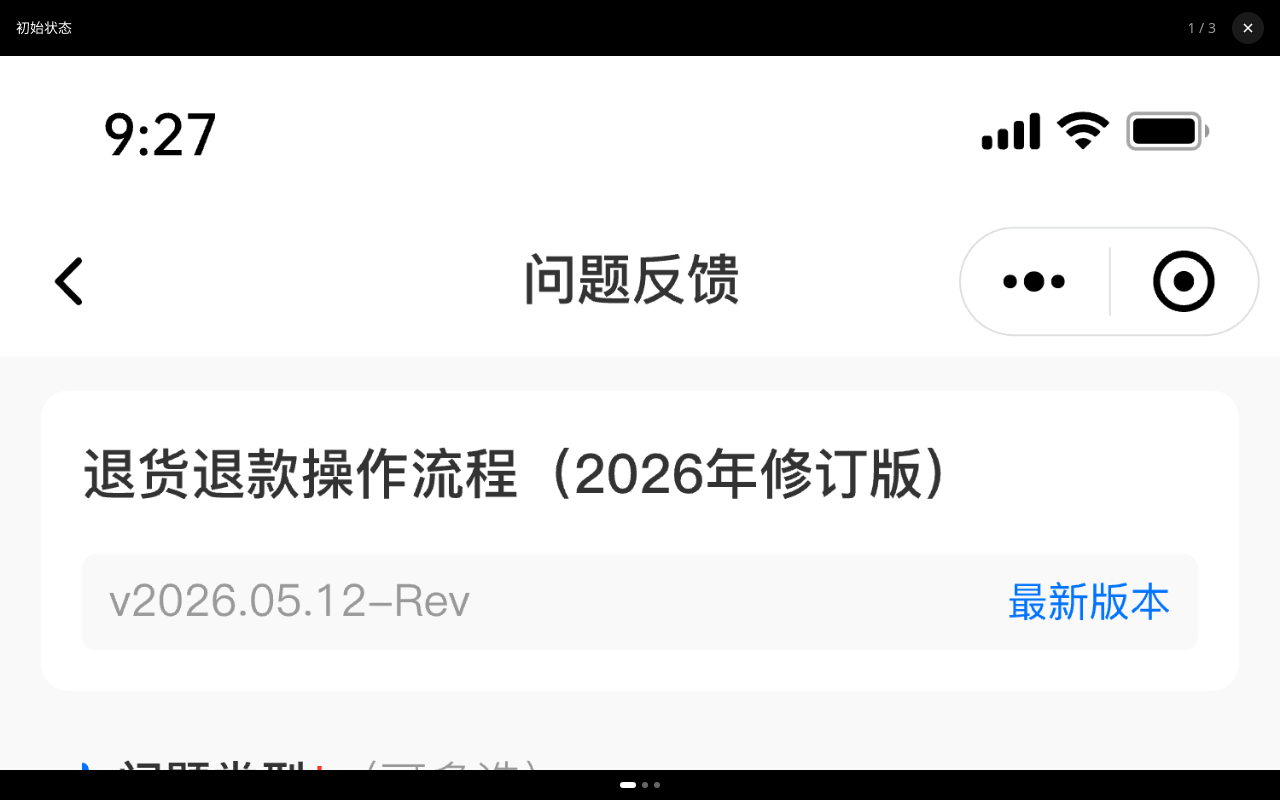
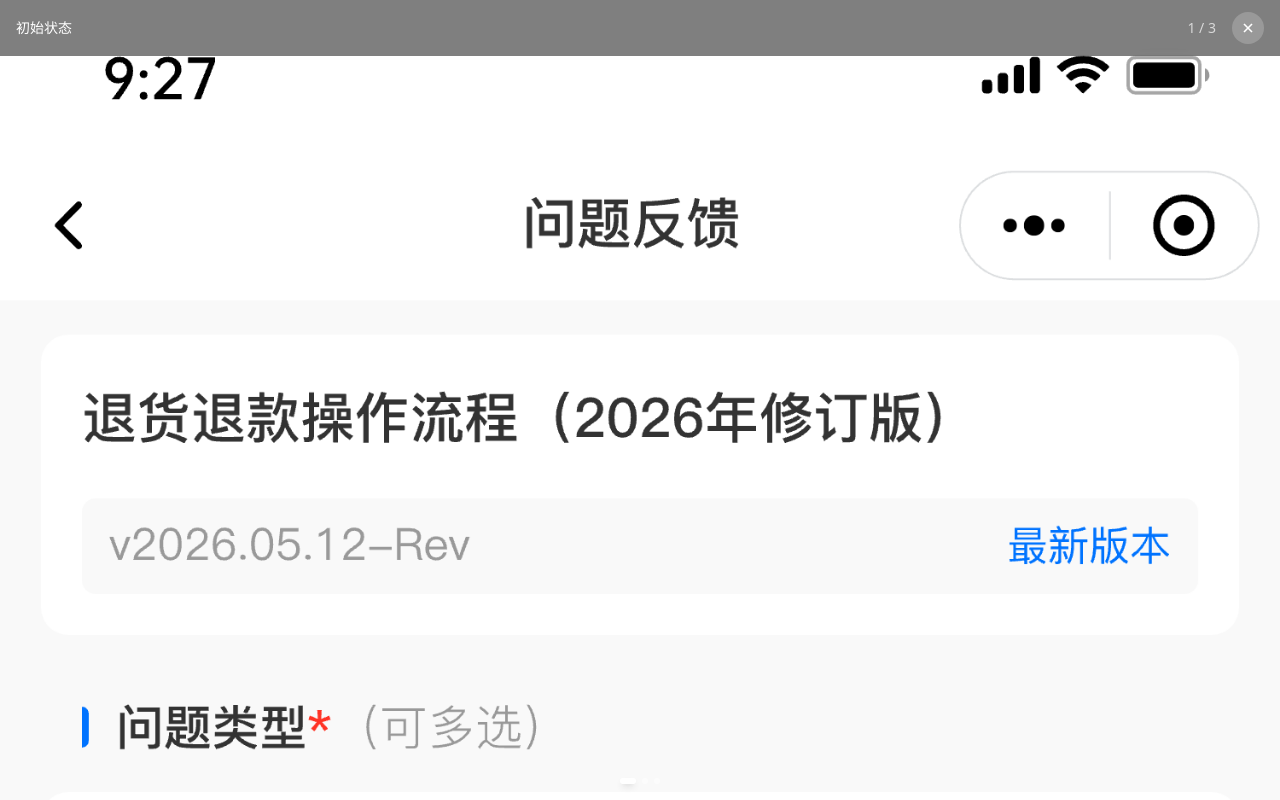
Before and after one commit to heiyesheji/demo, a Next.js app: page /demo/feedback in a window 1280 px wide. Both pictures are taken after a click on the button "初始状态". Shown: the top 800 px of the page. Built offline with nearby package versions, Linux system fonts and the light colour scheme.

Commit message:
feat: immersive image viewer, UI auto-hide after 3s, tap to toggle

```diff
--- a/components/ImageViewer.tsx
+++ b/components/ImageViewer.tsx
@@ -13,27 +13,39 @@ export default function ImageViewer({ images, initialIndex, onClose }: ImageView
   const [currentIndex, setCurrentIndex] = useState(initialIndex);
   const [translateX, setTranslateX] = useState(0);
   const [isDragging, setIsDragging] = useState(false);
+  const [showUI, setShowUI] = useState(true);
   const touchStartX = useRef(0);
   const touchStartY = useRef(0);
   const scrollRef = useRef<HTMLDivElement>(null);
+  const hideTimer = useRef<ReturnType<typeof setTimeout> | null>(null);
 
   useEffect(() => {
     document.body.style.overflow = "hidden";
-    return () => { document.body.style.overflow = ""; };
+    // 3秒后自动隐藏UI
+    hideTimer.current = setTimeout(() => setShowUI(false), 3000);
+    return () => {
+      document.body.style.overflow = "";
+      if (hideTimer.current) clearTimeout(hideTimer.current);
+    };
   }, []);
 
-  // 切换图片时滚动回顶部
+  // 切换图片时滚回顶部
   useEffect(() => {
-    if (scrollRef.current) {
-      scrollRef.current.scrollTop = 0;
-    }
+    if (scrollRef.current) scrollRef.current.scrollTop = 0;
   }, [currentIndex]);
+
+  const showUIBriefly = useCallback(() => {
+    setShowUI(true);
+    if (hideTimer.current) clearTimeout(hideTimer.current);
+    hideTimer.current = setTimeout(() => setShowUI(false), 3000);
+  }, []);
 
   const goTo = useCallback((index: number) => {
     if (index >= 0 && index < images.length) setCurrentIndex(index);
     setTranslateX(0);
     setIsDragging(false);
-  }, [images.length]);
+    showUIBriefly();
+  }, [images.length, showUIBriefly]);
 
   const handleTouchStart = (e: React.TouchEvent) => {
     touchStartX.current = e.touches[0].clientX;
@@ -45,7 +57,6 @@ export default function ImageViewer({ images, initialIndex, onClose }: ImageView
     if (!isDragging) return;
     const dx = e.touches[0].clientX - touchStartX.current;
     const dy = e.touches[0].clientY - touchStartY.current;
-    // 只有明显横向滑动才拦截，避免影响上下滚动
     if (Math.abs(dx) > Math.abs(dy) && Math.abs(dx) > 10) {
       e.preventDefault();
       setTranslateX(dx);
@@ -66,6 +77,16 @@ export default function ImageViewer({ images, initialIndex, onClose }: ImageView
     }
   };
 
+  // 点击切换 UI 显示/隐藏
+  const handleTap = () => {
+    if (showUI) {
+      setShowUI(false);
+      if (hideTimer.current) clearTimeout(hideTimer.current);
+    } else {
+      showUIBriefly();
+    }
+  };
+
   useEffect(() => {
     const handler = (e: KeyboardEvent) => {
       if (e.key === "ArrowLeft") goTo(currentIndex - 1);
@@ -79,15 +100,18 @@ export default function ImageViewer({ images, initialIndex, onClose }: ImageView
   const current = images[currentIndex];
 
   return (
-    <div className="fixed inset-0 z-50 bg-black flex flex-col select-none">
-      {/* 顶部栏 */}
-      <div className="flex-shrink-0 flex items-center justify-between px-4 py-3 bg-black/80 backdrop-blur-sm">
+    <div className="fixed inset-0 z-50 bg-white flex flex-col">
+      {/* 顶部浮层（点击后临时出现） */}
+      <div
+        className="absolute top-0 left-0 right-0 z-10 flex items-center justify-between px-4 py-3 bg-black/50 backdrop-blur-sm transition-opacity duration-300"
+        style={{ opacity: showUI ? 1 : 0, pointerEvents: showUI ? "auto" : "none" }}
+      >
         <span className="text-white text-sm font-medium truncate max-w-[200px]">{current.title}</span>
         <div className="flex items-center gap-4">
-          <span className="text-white/60 text-sm">{currentIndex + 1} / {images.length}</span>
+          <span className="text-white/70 text-sm">{currentIndex + 1} / {images.length}</span>
           <button
             onClick={onClose}
-            className="text-white w-8 h-8 flex items-center justify-center rounded-full bg-white/10 active:bg-white/30 transition-colors"
+            className="text-white w-8 h-8 flex items-center justify-center rounded-full bg-white/20 active:bg-white/40"
           >
             <svg width="16" height="16" viewBox="0 0 24 24" fill="none" stroke="currentColor" strokeWidth="2.5">
               <line x1="18" y1="6" x2="6" y2="18" /><line x1="6" y1="6" x2="18" y2="18" />
@@ -96,10 +120,11 @@ export default function ImageViewer({ images, initialIndex, onClose }: ImageView
         </div>
       </div>
 
-      {/* 图片滚动区域 */}
+      {/* 图片区域 */}
       <div
         ref={scrollRef}
         className="flex-1 overflow-y-auto overflow-x-hidden"
+        onClick={handleTap}
         onTouchStart={handleTouchStart}
         onTouchMove={handleTouchMove}
         onTouchEnd={handleTouchEnd}
@@ -115,17 +140,21 @@ export default function ImageViewer({ images, initialIndex, onClose }: ImageView
           src={current.src}
           alt={current.title}
           className="w-full h-auto block"
+          draggable={false}
         />
       </div>
 
-      {/* 底部点指示器 */}
+      {/* 底部浮层指示点 */}
       {images.length > 1 && (
-        <div className="flex-shrink-0 flex justify-center gap-1.5 py-3 bg-black/80 backdrop-blur-sm">
+        <div
+          className="absolute bottom-4 left-0 right-0 z-10 flex justify-center gap-1.5 transition-opacity duration-300"
+          style={{ opacity: showUI ? 1 : 0, pointerEvents: showUI ? "auto" : "none" }}
+        >
           {images.map((_, i) => (
             <button
               key={i}
-              onClick={() => goTo(i)}
-              className={`h-1.5 rounded-full transition-all ${i === currentIndex ? "bg-white w-4" : "bg-white/40 w-1.5"}`}
+              onClick={(e) => { e.stopPropagation(); goTo(i); }}
+              className={`h-1.5 rounded-full transition-all ${i === currentIndex ? "bg-white w-4 shadow-md" : "bg-white/50 w-1.5"}`}
             />
           ))}
         </div>
```
